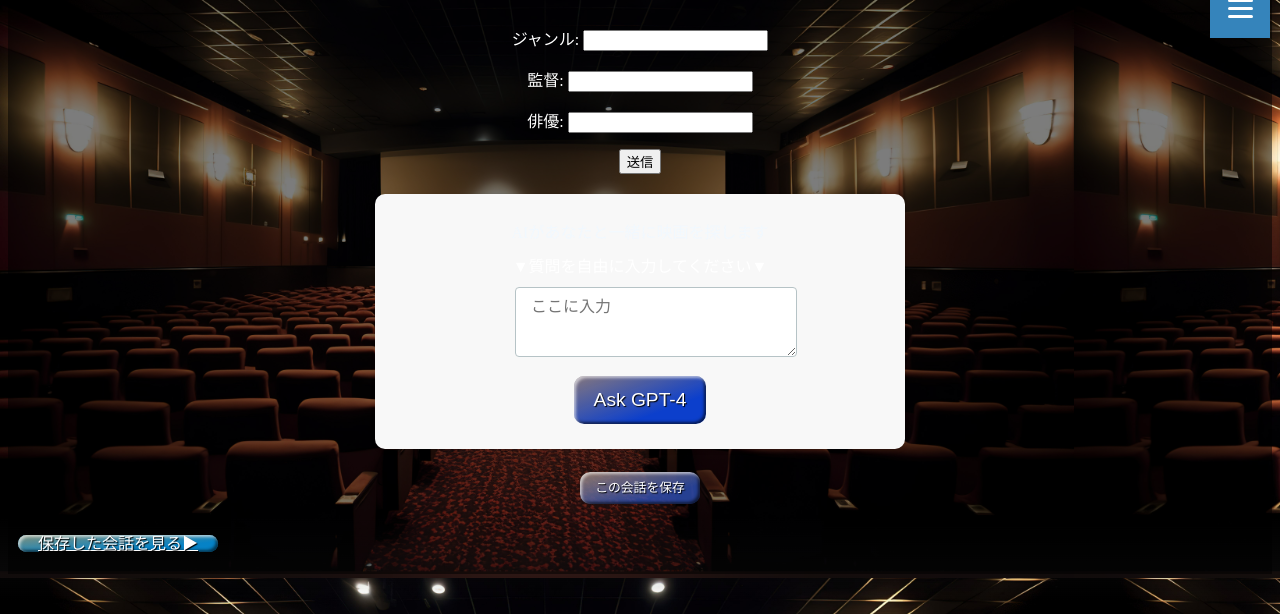
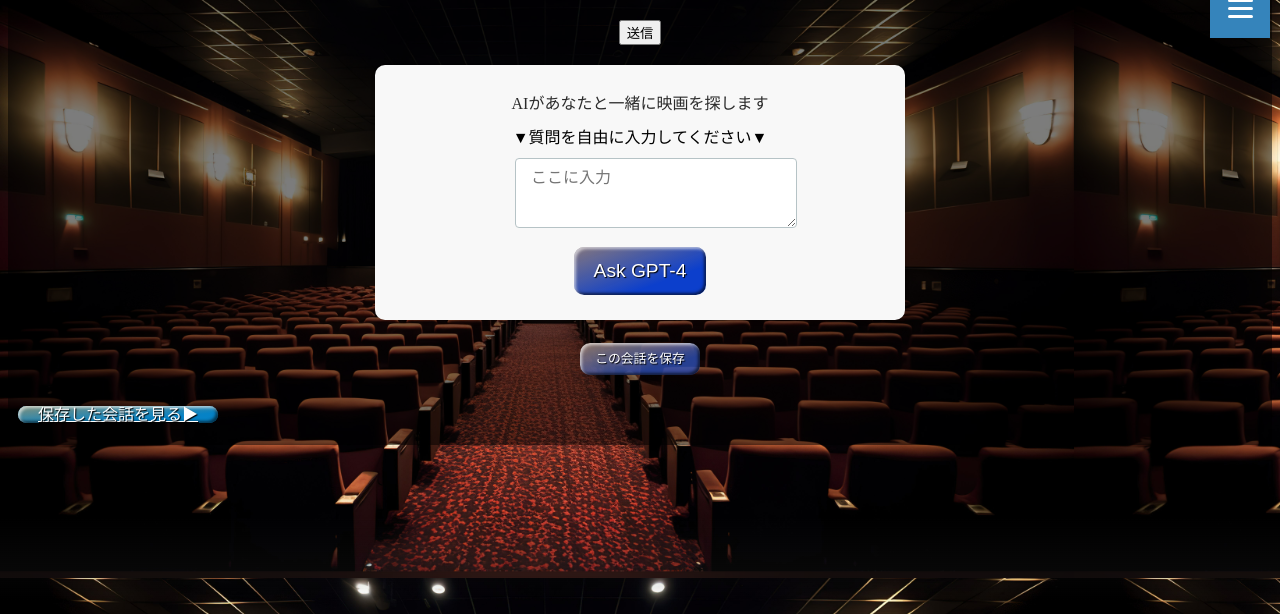
Before and after one commit to s1f102103044/GPT_app, a Django app: page /question in a window 1280 px wide. Shown: the part 32-646 px from the top of the page. Run offline with Django 4.2, Linux system fonts and the light colour scheme.

Commit message:
change
文字の色やGPTの細かな個所を修正

```diff
--- a/video_site/static/css/question.css
+++ b/video_site/static/css/question.css
@@ -235,6 +235,7 @@ nav ul li a:hover {
   }
 
 .question-label {
+    color: #000000;
     display: block;
     text-align: center;
     margin: 10px 0;
--- a/video_site/templates/video/question.html
+++ b/video_site/templates/video/question.html
@@ -80,7 +80,7 @@
 
                 <form style="text-align: center" class="question-form" method="post">
                     {% csrf_token %}
-                    <label style="color: rgba(240, 248, 255, 0.863);" class="question-label" for="user_input">AIがあなたと一緒に映画を探します</label>
+                    <label style="color: rgba(10, 10, 10, 0.863);" class="question-label" for="user_input">AIがあなたと一緒に映画を探します</label>
                     <label class="question-label" for="user_input">▼質問を自由に入力してください▼</label>
                     <div class="user_input">
                         <textarea id="user_input" name="user_input" placeholder="ここに入力"></textarea>
--- a/video_site/views.py
+++ b/video_site/views.py
@@ -60,6 +60,7 @@ def question(request):
     openai.api_base = "https://api.openai.iniad.org/api/v1"
     answer = ""
 
+
     try:
         if request.method == "POST":
             user_input = request.POST.get("user_input")
@@ -75,9 +76,11 @@ def question(request):
 
     except Exception as e:
         answer = str(e)  # エラーメッセージをキャッチ
+        '''
     if request.method == 'GET' or not form.is_valid():
         form = QuestionForm()
         return render(request, 'video/question.html', {'form': form, 'answer': answer})
+        '''
     return render(request, 'video/question.html', {'answer': answer})
 
 
```
Also changed, not shown: db.sqlite3.
